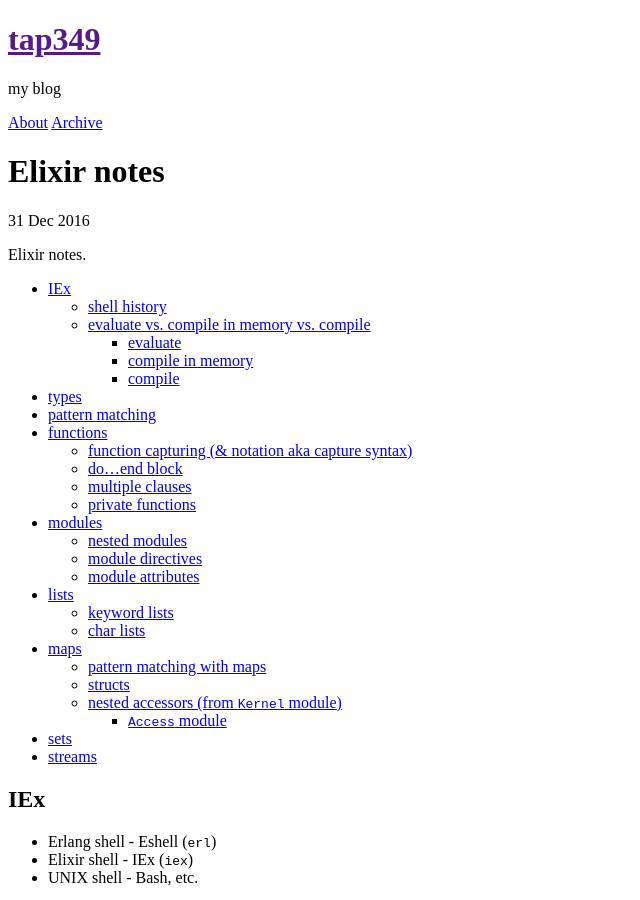
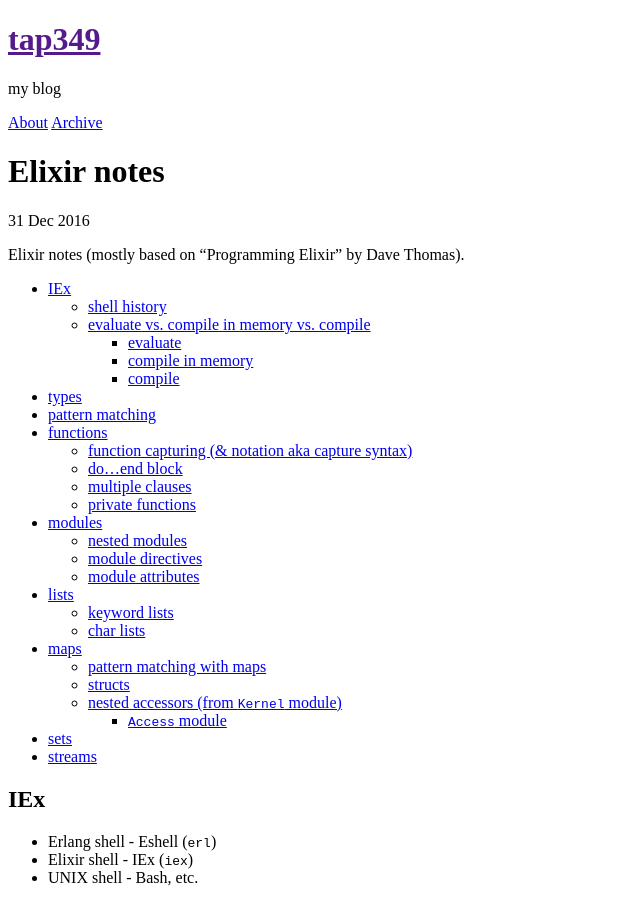
Before and after one commit to tap349/tap349.github.io, a Jekyll site: the page built from _posts/2016-12-31-elixir-notes.md, in a window 1280 px wide and 900 px high. Shown: the whole window, without its empty margins (0-640 px from the left). Built offline with Jekyll 4.4.1, drawn with Linux system fonts in a browser that asks for light colours; some of the changed text lies outside the part shown.

Commit message:
update 2017-01-08_00:55:35

```diff
--- a/_posts/2016-12-31-elixir-notes.md
+++ b/_posts/2016-12-31-elixir-notes.md
@@ -6,7 +6,7 @@
 categories: [elixir]
 ---
 
-Elixir notes.
+Elixir notes (mostly based on "Programming Elixir" by Dave Thomas).
 
 <!-- more -->
 
```
Also changed, not shown: other parts of _posts/2016-12-31-elixir-notes.md (+1 -1 lines).
